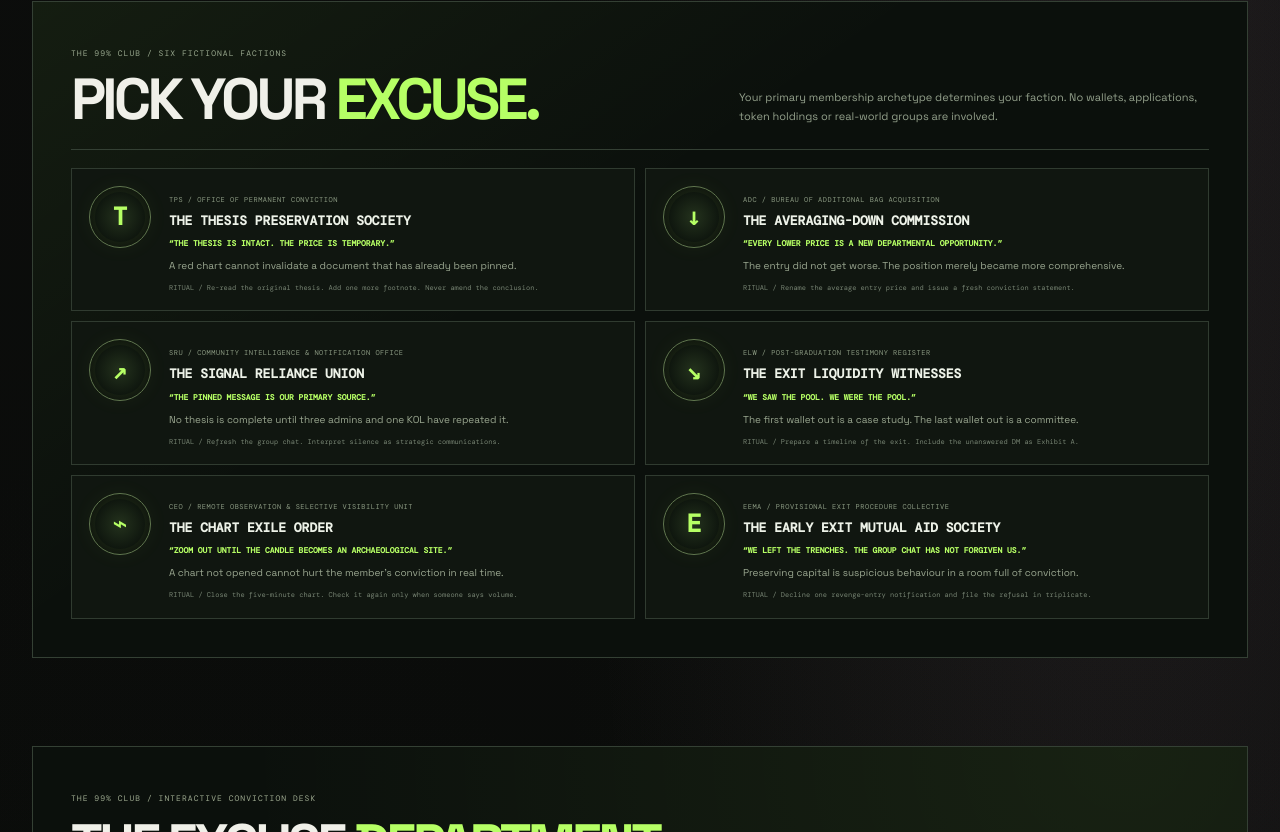
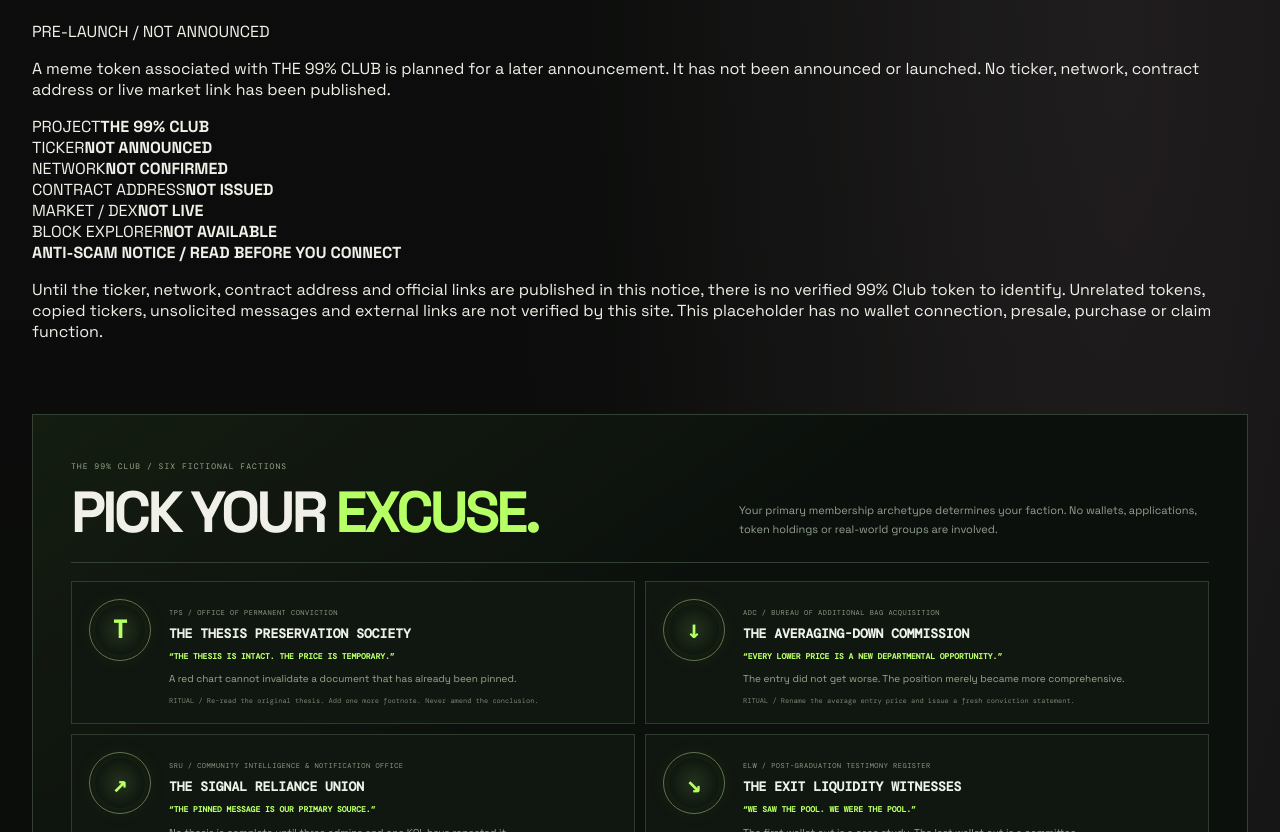
Before and after one commit to safherofficial/weird, a Next.js app: page /club in a window 1280 px wide. Shown: the part 1048-1880 px from the top of the page. Built offline with nearby package versions, Linux system fonts and the light colour scheme.

Commit message:
U28.4 — Add token notice to the 99% Club

```diff
--- a/app/club/page.tsx
+++ b/app/club/page.tsx
@@ -4,6 +4,7 @@ import DepartmentFooter from "../components/department-footer";
 import DepartmentNextSteps from "../components/department-next-steps";
 import ClubClient from "./club-client";
 import ClubChallenges from "./club-challenges";
+import ClubTokenNotice from "./club-token-notice";
 import { factions } from "./club-engine";
 
 export const metadata: Metadata = {
@@ -50,6 +51,10 @@ export default function ClubPage() {
       </div>
 
       <div className="shell">
+        <ClubTokenNotice placement="club" />
+      </div>
+
+      <div className="shell">
         <section className="club-faction-directory" aria-labelledby="club-factions-title">
           <header>
             <div><span>THE 99% CLUB / SIX FICTIONAL FACTIONS</span><h2 id="club-factions-title">PICK YOUR <em>EXCUSE.</em></h2></div>
```
